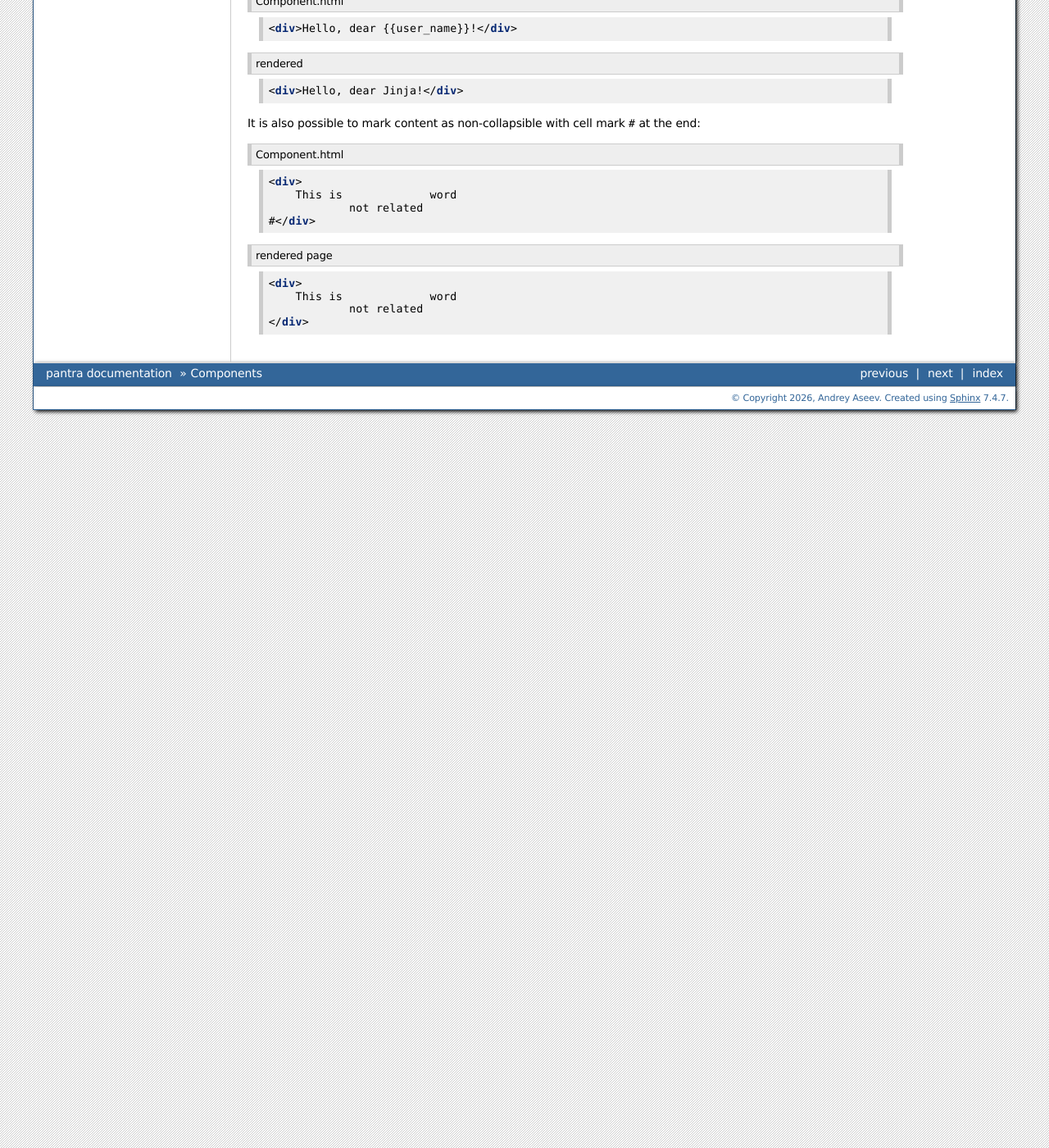
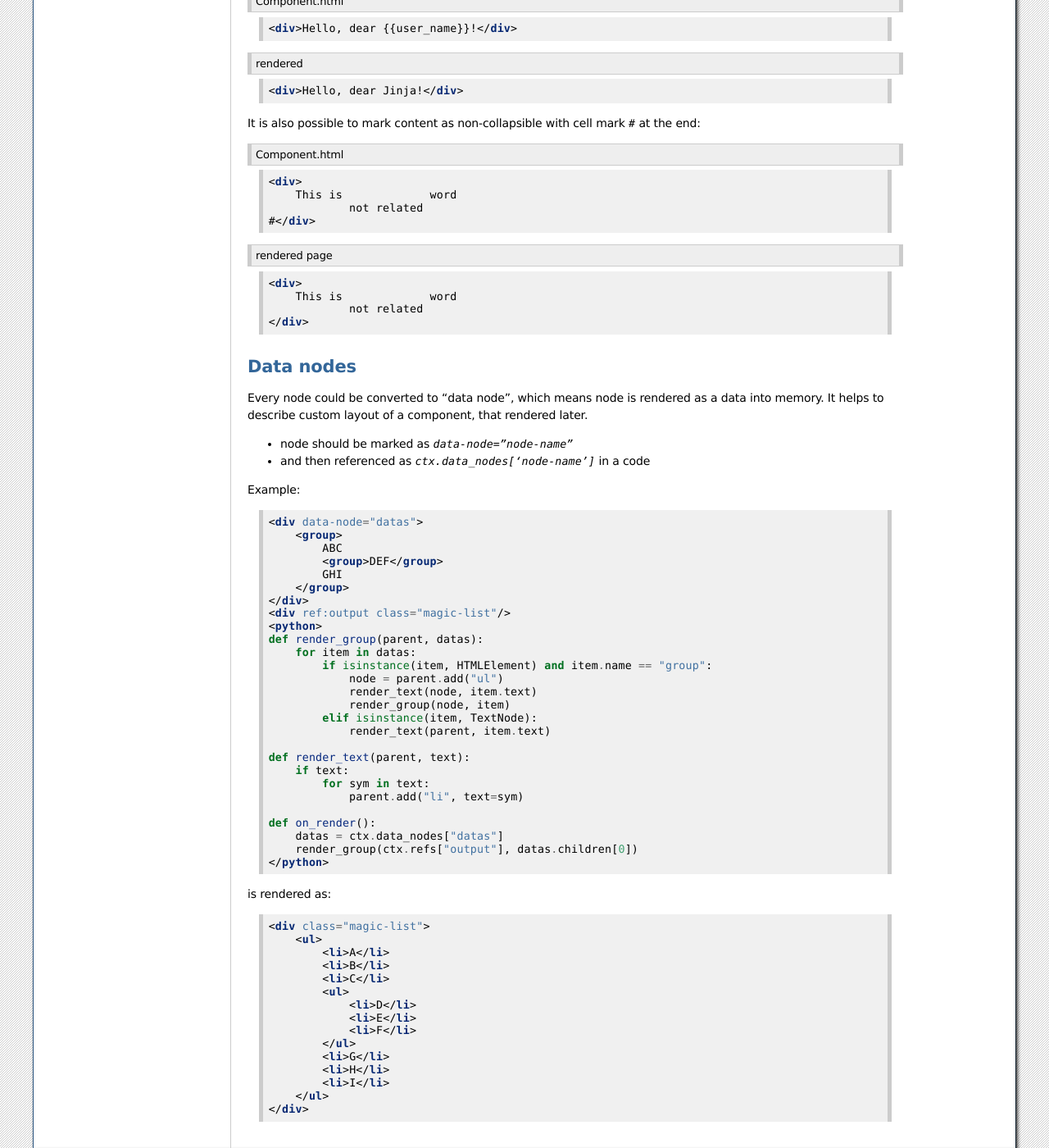
Before and after one commit to zergos/pantra, a Sphinx documentation site: the page built from docs/source/components.rst, in a window 1280 px wide and 1400 px high, scrolled down 17801 px. Shown: the whole window at 82% size. Built offline with Sphinx 7.4.7, drawn with Linux system fonts in a browser that asks for light colours; some of the changed text lies outside the part shown.

Commit message:
docs for data nodes

```diff
--- a/docs/source/components.rst
+++ b/docs/source/components.rst
@@ -1102,3 +1102,62 @@ It is also possible to mark content as non-collapsible with cell mark `#` at the
         This is             word
                 not related
     </div>
+
+.. _data nodes:
+
+Data nodes
+==========
+
+Every node could be converted to "data node", which means node is rendered as a data into memory. It helps to
+describe custom layout of a component, that rendered later.
+
+* node should be marked as `data-node="node-name"`
+* and then referenced as `ctx.data_nodes['node-name']` in a code
+
+Example::
+
+    <div data-node="datas">
+        <group>
+            ABC
+            <group>DEF</group>
+            GHI
+        </group>
+    </div>
+    <div ref:output class="magic-list"/>
+    <python>
+    def render_group(parent, datas):
+        for item in datas:
+            if isinstance(item, HTMLElement) and item.name == "group":
+                node = parent.add("ul")
+                render_text(node, item.text)
+                render_group(node, item)
+            elif isinstance(item, TextNode):
+                render_text(parent, item.text)
+
+    def render_text(parent, text):
+        if text:
+            for sym in text:
+                parent.add("li", text=sym)
+
+    def on_render():
+        datas = ctx.data_nodes["datas"]
+        render_group(ctx.refs["output"], datas.children[0])
+    </python>
+
+is rendered as::
+
+    <div class="magic-list">
+        <ul>
+            <li>A</li>
+            <li>B</li>
+            <li>C</li>
+            <ul>
+                <li>D</li>
+                <li>E</li>
+                <li>F</li>
+            </ul>
+            <li>G</li>
+            <li>H</li>
+            <li>I</li>
+        </ul>
+    </div>
--- a/docs/source/data_nodes.rst
+++ /dev/null
@@ -1,2 +0,0 @@
-Data nodes
-==========
--- a/docs/source/index.rst
+++ b/docs/source/index.rst
@@ -15,7 +15,6 @@ GitHub project: https://github.com/zergos/pantra
     concept
     structure
     components
-    data_nodes
     protocol
     js_callback
     reactive
```
Also changed, not shown: 1 other file.
